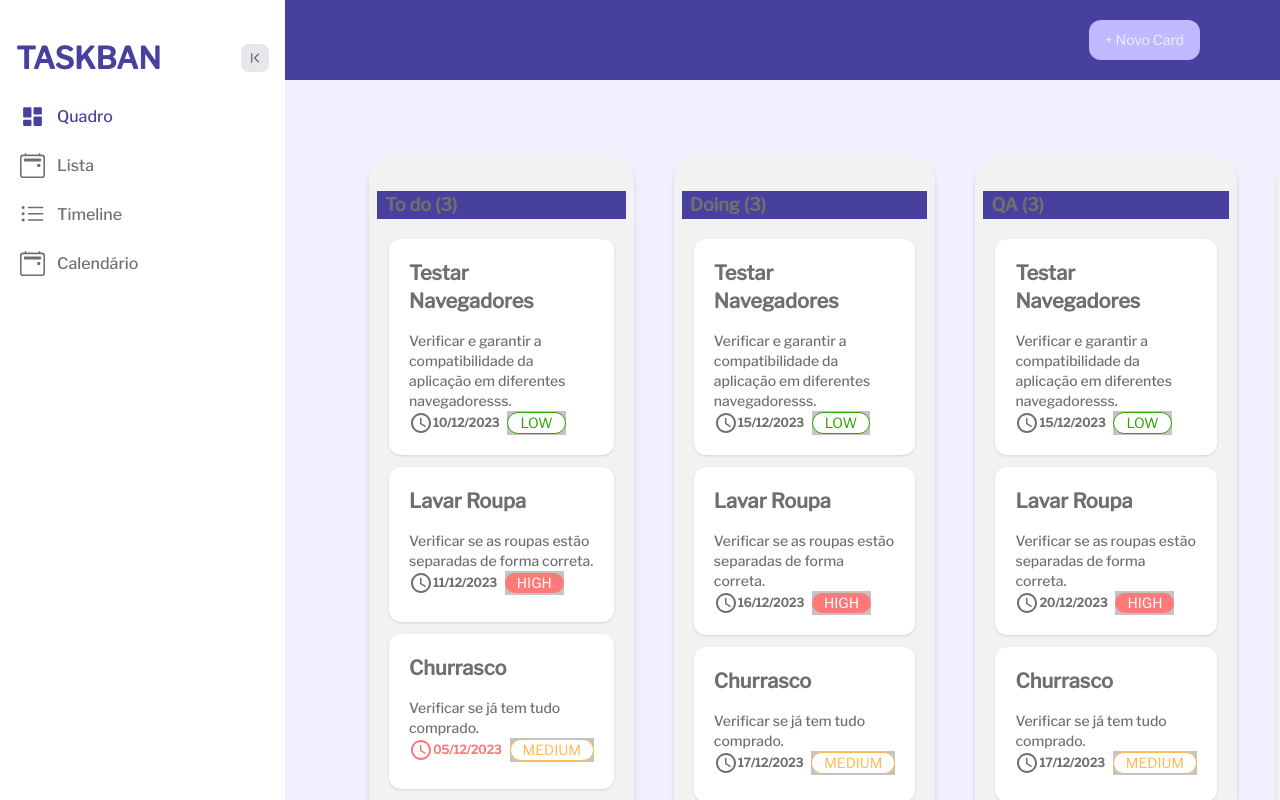
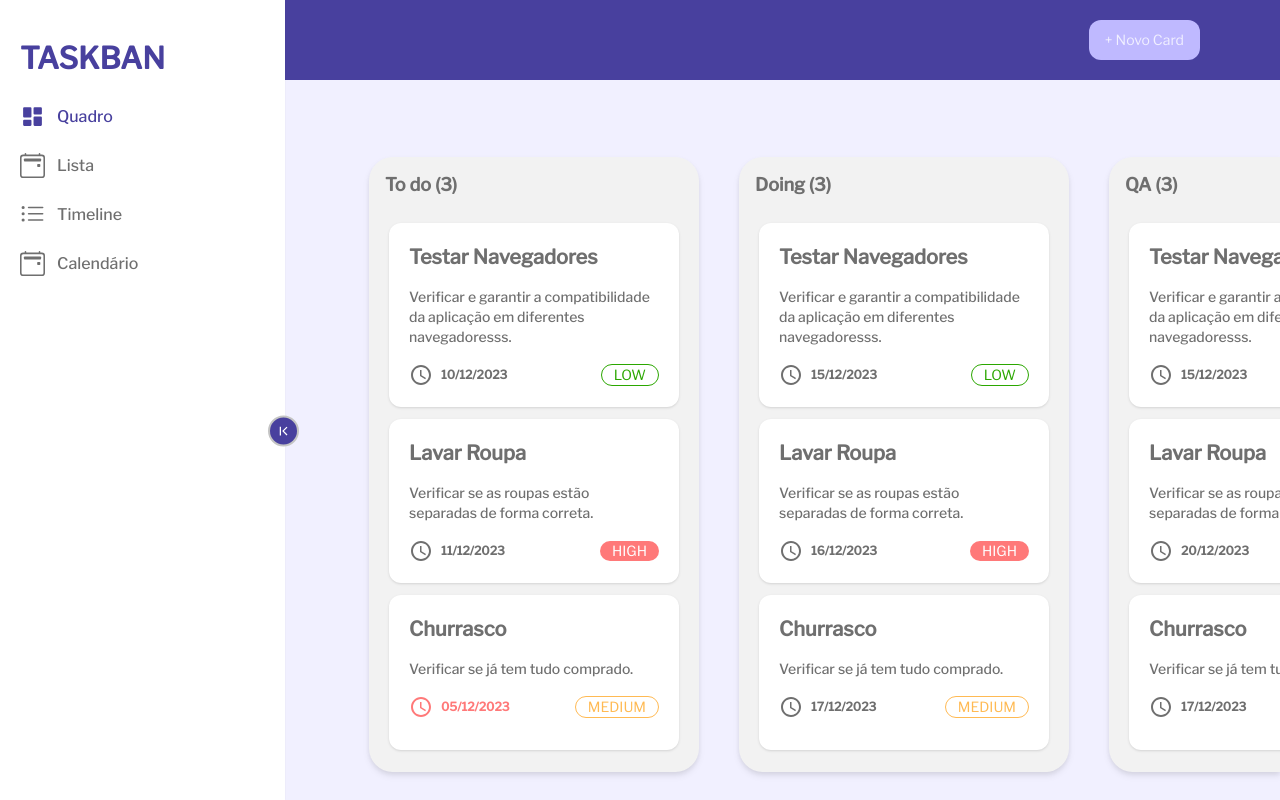
Before and after one commit to Lucasvalves/taskban, a React (Vite) app: page / in a window 1280 px wide. Built offline with nearby package versions, Linux system fonts and the light colour scheme.

Commit message:
💄styled: finishing styling

```diff
--- a/src/components/Form/index.jsx
+++ b/src/components/Form/index.jsx
@@ -82,7 +82,7 @@ const Form = () => {
                 <InputRadio
                   register={register('priority')}
                   value="high"
-                  className=" bg-red-400 uppercase text-white text-xs p-0.5 px-3 sm:px-4 lg:px-3 xl:px-4 rounded-xl cursor-pointer"
+                  className=" bg-red-400 uppercase  text-white text-xs p-0.5 px-3 sm:px-4 lg:px-3 xl:px-4 rounded-xl cursor-pointer focus:outline-none focus:border-neutral-400"
                 />
                 <InputRadio
                   register={register('priority')}
--- a/src/components/InputRadio/index.jsx
+++ b/src/components/InputRadio/index.jsx
@@ -13,7 +13,7 @@ export const InputRadio = ({
         value={value}
         checked={selectedOption === value}
         onChange={onChange}
-        className="hidden"
+        className="hidden "
         {...register}
       />
 
--- a/src/components/SideBar/index.jsx
+++ b/src/components/SideBar/index.jsx
@@ -10,20 +10,21 @@ export const SideBar = () => {
 
   return (
     <aside className='h-screen z-50 '>
-      <nav className="h-full bg-white shadow-sm flex flex-col">
-        <div className="px-4 py-10 pb-2 flex justify-between items-center">
-          <h1 className={`text-purple-950  font-semibold text-xl sm:text-3xl overflow-hidden flex transition-all ${
-              expanded ? "w-full" : "w-0"
+      <nav className="h-full bg-white shadow-sm flex flex-col relative">
+        <div  className=" py-10 pb-2 flex justify-center items-center relative">
+          <h1 className={`text-purple-950 font-semibold text-xl ml-5 sm:text-3xl overflow-hidden flex transition-all ${
+              expanded ? "w-full " : "w-0"
             }`}>
             TASKBAN
           </h1>
-          <button onClick={() => setExpanded(curr => !curr)} className="p-1.5 rounded-lg bg-[#e5e7eb] text-stone-500 hoverbg-violet-150">
-            {expanded ? <CgPushChevronLeft/> : <CgPushChevronRight/>  }
-          </button>
         </div>
         <div>
           <ListSideBar />
         </div>
+          <button onClick={() => setExpanded(curr => !curr)} className="absolute  top-2/4 right-[-14px]
+            translate-y-2/4  p-1.5 rounded-full border-2  bg-purple-950 text-white">
+            {expanded ? <CgPushChevronLeft size={15} /> : <CgPushChevronRight size={15}/>  }
+          </button>
       </nav>
     </aside>
   );
--- a/src/components/TaskCard/index.jsx
+++ b/src/components/TaskCard/index.jsx
@@ -20,25 +20,25 @@ export const TaskCard = ({ task, index, taskEntries }) => {
         <h1 className="break-words font-semibold sm:text-xl ">
           {task.title}
         </h1>
-        <p className=" text-sm break-words mt-4  font-medium sm:text-ss">
+        <p className=" text-sm break-words mt-4  font-medium sm:text-sm">
           {task.description}
         </p>
-        <div className=" flex w-full items-center text-[12px] sm:text-sm ">
+        <div className=" flex w-full items-center text-[12px] sm:text-sm  mt-4">
           {taskEntries === 'Done' ? (
             <>
-              <CheckCircleOutlineIcon className=" w-4 text-green-400 bg-orange-300 sm:w-6" />
-              <span className='text-green-400  text-base bg-black-200 ml-2.5 font-semibold'>Finalizado  </span>
+              <CheckCircleOutlineIcon className=" w-4 text-green-400  sm:w-6" />
+              <span className='text-green-400  text-base ml-2.5 font-semibold'>Finalizado  </span>
             </>
           ) : (
               <>
                 <span
-                  className={`${textColor} flex flex-row text-[0.70rem] font-semibold whitespace-nowrap items-center text-xs`}
+                  className={`${textColor} flex flex-row text-[0.70rem] font-semibold  items-center text-xs w-2/4`}
                 >
-                <MdOutlineWatchLater className="h-fit w-6"  />
+                  <MdOutlineWatchLater className="h-fit w-6 mr-2"  />
 
                   {new Date(task.date).toLocaleDateString('pt-BR')}
                 </span>
-              <span className="h-6 flex justify-end items-center bg-gray-200 ml-2">
+                <span className="h-6 flex justify-end items-center ml-2 w-2/4">
                   <span
                     className={`${priorityClassName}  uppercase px-3 rounded-xl text-sm  `}
                   >
--- a/src/components/TaskContainer/index.jsx
+++ b/src/components/TaskContainer/index.jsx
@@ -23,7 +23,7 @@ export const TaskContainer = () => {
   return (
 
       <div
-        className="flex h-full flex-1 gap-x-9 gap-y-4 overflow-auto px-3 pb-9 pt-7 sm:gap-x-10 sm:pt-[121px] md:px-8 xl:px-[84px] drop-shadow-md"
+        className="flex h-full flex-1 gap-x-9 gap-y-4 overflow-auto px-3 pb-9 pt-7 sm:gap-x-10 sm:pt-[121px] md:px-8 xl:px-[84px] drop-shadow-md "
       >
         <DragDropContext onDragEnd={onDragEnd}>
             {tasks &&
--- a/src/components/TaskList/index.jsx
+++ b/src/components/TaskList/index.jsx
@@ -3,15 +3,16 @@ export const TaskList = ({ title, children }) => {
 
   return (
     <div
-      className="bg-violet-100  h-fit min-h-[243px] w-full max-w-[300px] flex-1 shrink-0 basis-full rounded-3xl  px-2 py-[14px] shadow-card sm:max-w-[330px]"
+      className="bg-violet-100   h-fit min-h-[243px] w-full max-w-[300px] flex-1 shrink-0 basis-full
+      rounded-3xl  px-2 py-[2px] shadow-card sm:min-w-[330px] sm:max-w-[330px]"
     >
 
-      <h1 className="text-stone-500 font-semibold text-lg  my-5 bg-purple-950 px-2 ">
+      <h1 className="text-stone-500 font-semibold text-lg  mt-3 px-2 whitespace-nowrap">
         {title}
       </h1>
 
 
-      <div className="h-5/6 flex my-5 flex-col gap-3 items-center mx-3 ">
+      <div className="h-5/6 flex mb-5 mt-6 flex-col gap-3 items-center mx-3 ">
         {children}
       </div>
     </div>
```
Lines whose indentation alone changed are shown as unchanged.
